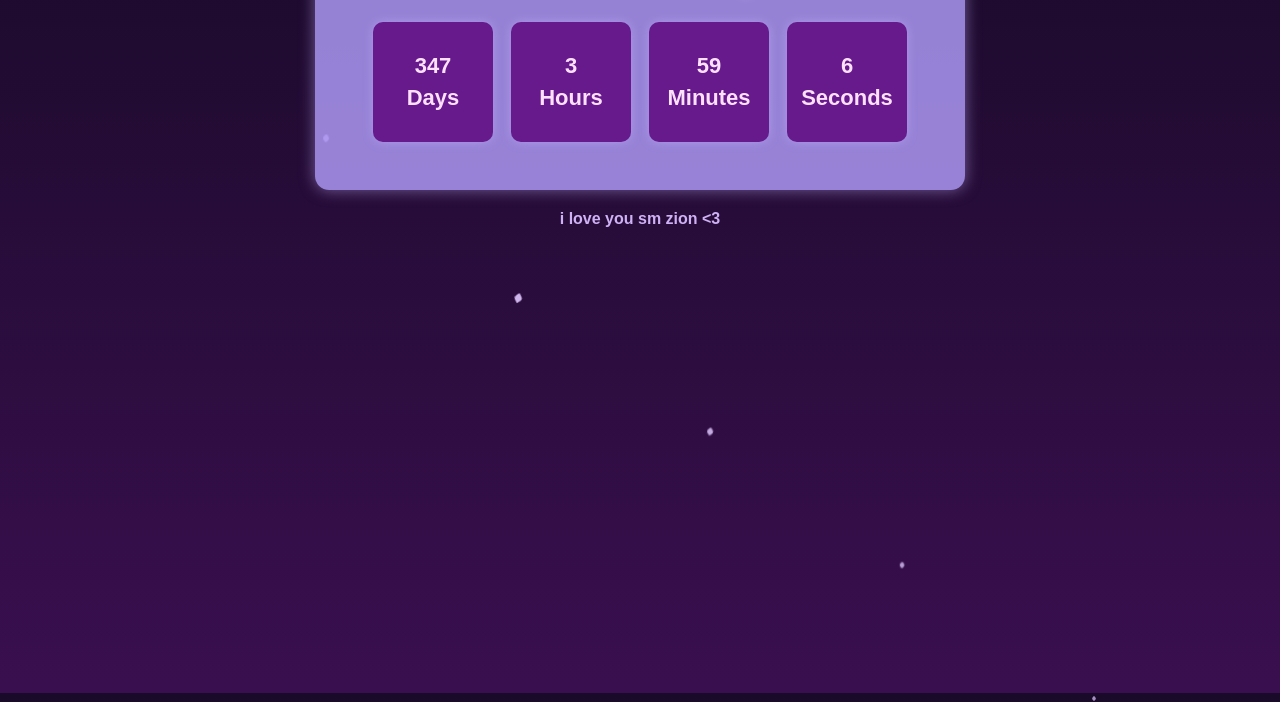
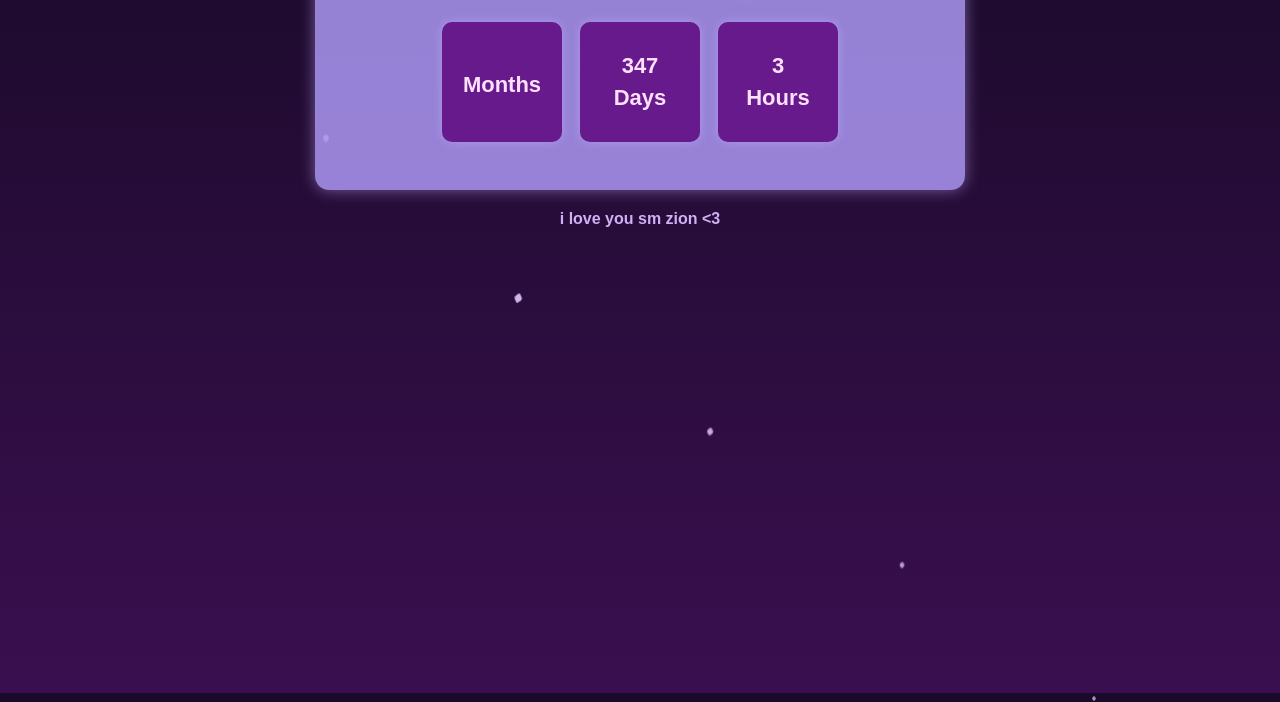
Before and after one commit to 40snshorties/40snshorties.github.io, a plain HTML site: page index.html in a window 1280 px wide. Shown: the part 107-809 px from the top of the page. Drawn offline with Linux system fonts and the light colour scheme.

Commit message:
Update index.html

```diff
--- a/index.html
+++ b/index.html
@@ -20,10 +20,9 @@
     <div class="countdown-container">
         <h1>Time we've been together</h1>
         <div id="countdown">
+            <div><span id="months"></span> Months</div>
             <div><span id="days"></span> Days</div>
             <div><span id="hours"></span> Hours</div>
-            <div><span id="minutes"></span> Minutes</div>
-            <div><span id="seconds"></span> Seconds</div>
         </div>
         <p id="message"></p>
     </div>
```
